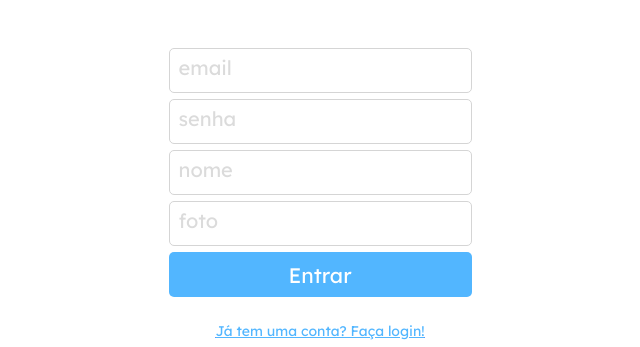
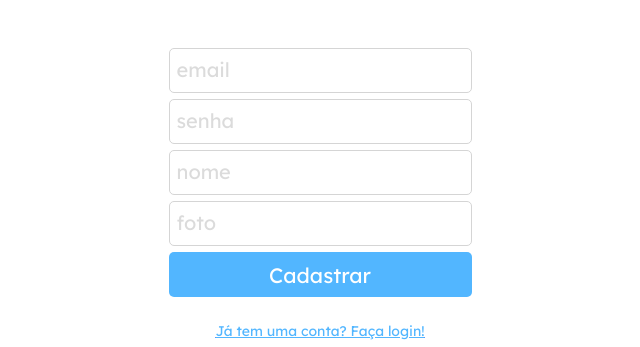
Before and after one commit to iurimp91/projeto-trackit, a React (Create React App) app: page /cadastro in a window 1280 px wide. Shown: the part 312-659 px from the top of the page, without its empty margins (320-960 px from the left). Built offline with nearby package versions, Linux system fonts and the light colour scheme.

Commit message:
SignUp page pre-requirements completed

```diff
--- a/package.json
+++ b/package.json
@@ -9,6 +9,7 @@
     "axios": "^0.21.1",
     "react": "^17.0.2",
     "react-dom": "^17.0.2",
+    "react-loader-spinner": "^4.0.0",
     "react-router-dom": "^5.2.0",
     "react-scripts": "4.0.3",
     "styled-components": "^5.3.0",
--- a/src/components/App.js
+++ b/src/components/App.js
@@ -1,14 +1,19 @@
 import { BrowserRouter, Route, Switch } from "react-router-dom";
+import { useState } from "react";
 
 import GlobalStyle from "../css/GlobalStyle";
 import LogInPage from "./LogInPage";
 import SignUpPage from "./SignUpPage";
 import HabitsPage from "./HabitsPage";
 import TodayPage from "./TodayPage";
+import UserContext from "../contexts/UserContext";
 
 export default function App() {
+    const [user, setUser] = useState({});
+
     return(
         <BrowserRouter>
+            <UserContext.Provider value={{ user, setUser }}>
                 <GlobalStyle />
                 <Switch>
                     <Route exact path="/">
@@ -24,6 +29,7 @@ export default function App() {
                         <TodayPage />
                     </Route>
                 </Switch>
+            </UserContext.Provider>
         </BrowserRouter>
     );
 }
--- /dev/null
+++ b/src/components/Loading.js
@@ -0,0 +1,12 @@
+import Loader from "react-loader-spinner";
+
+export default function Loading() {
+    return(
+        <Loader
+            type="ThreeDots"
+            color="#FFFFFF"
+            height={13}
+            width={51}
+        />
+    );
+}
--- a/src/components/LogInPage.js
+++ b/src/components/LogInPage.js
@@ -1,16 +1,34 @@
 import styled from "styled-components";
 import { Link } from "react-router-dom";
+import axios from "axios";
+import { useState } from "react";
+
+import Loading from "./Loading";
 
 import logo from "../images/logo.png";
 
-export default function LogInPage() {
+export default function LogInPage({ user, setUser }) {
+    const [email, setEmail] = useState("");
+    const [password, setPassword] = useState("");
+    const [body, setBody] = useState(null);
+
+    function signIn() {
+        const newBody = { email, password };
+        setBody(newBody);
+        /*const request = axios.post("https://mock-api.bootcamp.respondeai.com.br/api/v2/trackit/auth/login", newBody);
+
+        request.then(response => {
+            setUser(response.data);
+        })*/
+    }
+
     return(
         <MainContainer>
             <Logo src={logo} alt="Track It complete logo" />
-            <Input type="text" placeholder="email" />
-            <Input type="password" placeholder="senha" />
-            <Button>Entrar</Button>
-            <Link to="/cadastro">
+            <Input disabled={body === null ? false : true} type="text" placeholder="email" onChange={(e) => setEmail(e.target.value)} />
+            <Input disabled={body === null ? false : true} type="password" placeholder="senha" onChange={(e) => setPassword(e.target.value)} />
+            <Button disabled={body === null ? false : true} onClick={signIn}>{body === null ? "Entrar" : <Loading />}</Button>
+            <Link to={body === null ? "/cadastro" : ""}>
                 <Span>Não tem uma conta? Cadastre-se!</Span>
             </Link>
         </MainContainer>
@@ -37,11 +55,13 @@ const Input = styled.input`
     border: 1px solid #D5D5D5;
     border-radius: 5px;
     margin-bottom: 6px;
+    padding-left: 7px;
+    font-size: 20px;
+    color: ${props => props.disabled ? "#AFAFAF" : "#666666"};
+    background-color: ${props => props.disabled ? "#F2F2F2" : "#FFFFFF"};
 
     ::placeholder {
-        font-size: 20px;
         color: #DBDBDB;
-        padding-left: 7px;
     }
 `;
 
@@ -55,6 +75,7 @@ const Button = styled.button`
     font-size: 21px;
     cursor: pointer;
     margin-bottom: 25px;
+    opacity: ${props => props.disabled ? 0.7 : 1};
 `;
 
 const Span = styled.span`
--- a/src/components/SignUpPage.js
+++ b/src/components/SignUpPage.js
@@ -1,18 +1,45 @@
 import styled from "styled-components";
-import { Link } from "react-router-dom";
+import { Link, useHistory } from "react-router-dom";
+import { useState } from "react";
+import axios from "axios";
+
+import Loading from "./Loading";
 
 import logo from "../images/logo.png";
 
 export default function SignUpPage() {
+    const [email, setEmail] = useState("");
+    const [password, setPassword] = useState("");
+    const [name, setName] = useState("");
+    const [image, setImage] = useState("");
+    const history = useHistory();
+    const [body, setBody] = useState(null);
+
+    function signUp() {
+        const makeBody = { email, name, image, password };
+        setBody(makeBody);
+
+        const request = axios.post("https://mock-api.bootcamp.respondeai.com.br/api/v2/trackit/auth/sign-up", makeBody);
+
+        request.then((response) => {
+            history.push("/");
+        });
+
+        request.catch(response => {
+            alert("Houve algum problema com seu pedido, por favor, verifique os dados e tente novamente.");
+            setBody(null);
+        })
+    }
+
     return(
         <MainContainer>
             <Logo src={logo} alt="Track It complete logo" />
-            <Input type="text" placeholder="email" />
-            <Input type="password" placeholder="senha" />
-            <Input type="text" placeholder="nome" />
-            <Input type="text" placeholder="foto" />
-            <Button>Entrar</Button>
-            <Link to="/">
+            <Input disabled={body === null ? false : true} type="text" placeholder="email" onChange={(e) => setEmail(e.target.value)} />
+            <Input disabled={body === null ? false : true} type="password" placeholder="senha" onChange={(e) => setPassword(e.target.value)} />
+            <Input disabled={body === null ? false : true} type="text" placeholder="nome" onChange={(e) => setName(e.target.value)} />
+            <Input disabled={body === null ? false : true} type="text" placeholder="foto" onChange={(e) => setImage(e.target.value)} />
+            <Button disabled={body === null ? false : true}  onClick={signUp}>{body === null ? "Cadastrar" : <Loading />}</Button>
+            <Link to={body === null ? "/" : ""}>
                 <Span>Já tem uma conta? Faça login!</Span>
             </Link>
         </MainContainer>
@@ -39,11 +66,13 @@ const Input = styled.input`
     border: 1px solid #D5D5D5;
     border-radius: 5px;
     margin-bottom: 6px;
+    padding-left: 7px;
+    font-size: 20px;
+    color: ${props => props.disabled ? "#AFAFAF" : "#666666"};
+    background-color: ${props => props.disabled ? "#F2F2F2" : "#FFFFFF"};
 
     ::placeholder {
-        font-size: 20px;
         color: #DBDBDB;
-        padding-left: 7px;
     }
 `;
 
@@ -57,6 +86,7 @@ const Button = styled.button`
     font-size: 21px;
     cursor: pointer;
     margin-bottom: 25px;
+    opacity: ${props => props.disabled ? 0.7 : 1};
 `;
 
 const Span = styled.span`
--- /dev/null
+++ b/src/contexts/UserContext.js
@@ -0,0 +1,5 @@
+import { createContext } from 'react';
+
+const UserContext = createContext();
+
+export default UserContext;
```
Also changed, not shown: 1 other file (tests, documents, lock files or other folders). Lines whose indentation alone changed are shown as unchanged.
